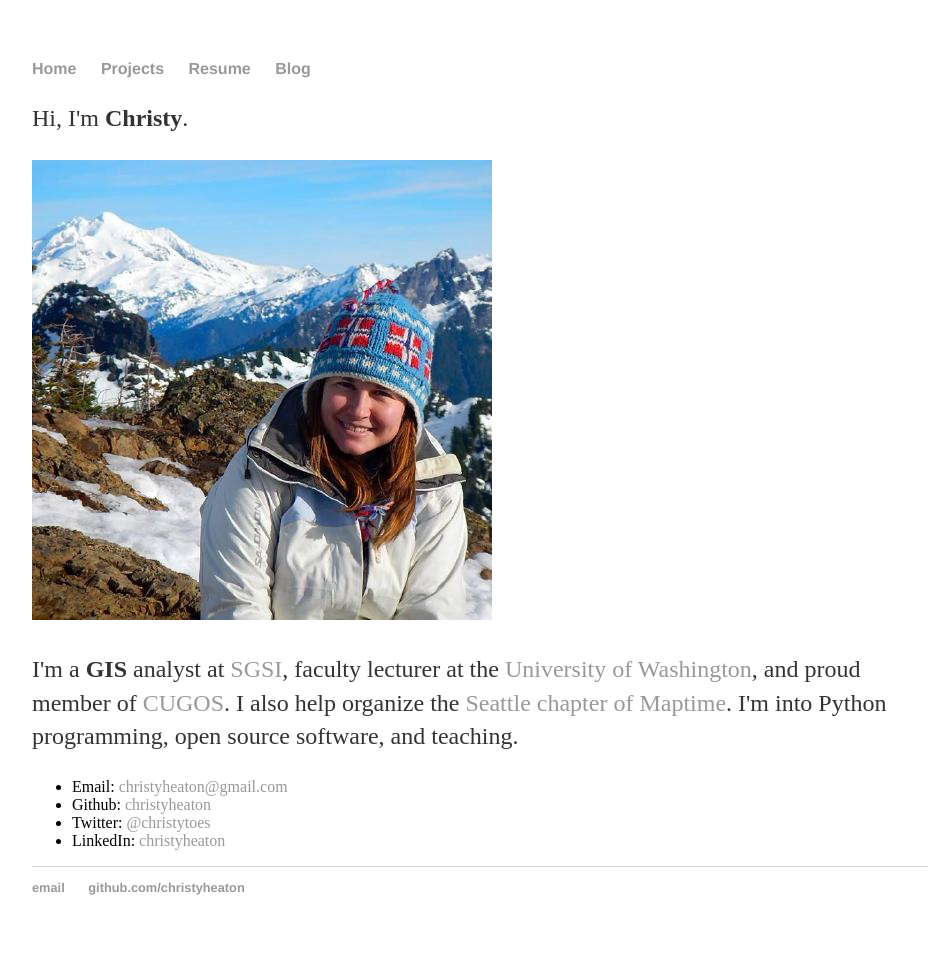
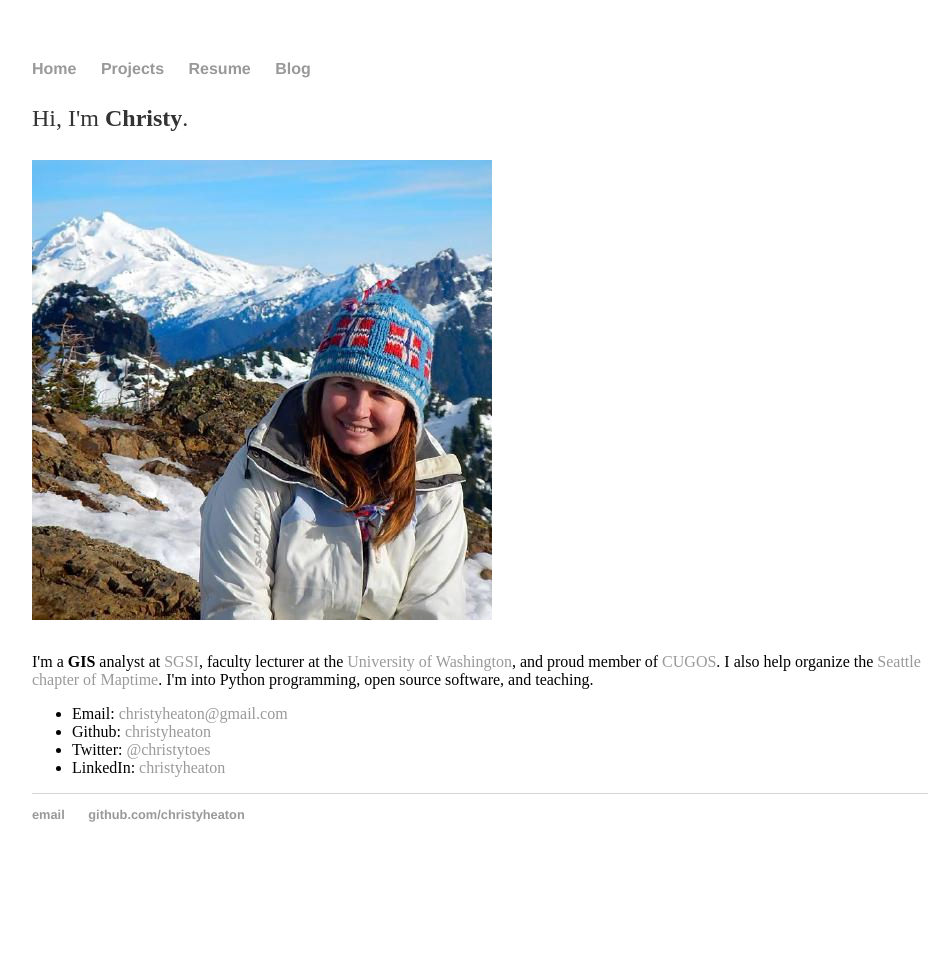
Before and after one commit to pythonchristy/pythonchristy.github.io, a Jekyll site: the page built from index.html, in a window 1280 px wide. Shown: the whole page, without its empty margins (160-1111 px from the left). Built offline with Jekyll 4.4.1, drawn with Linux system fonts in a browser that asks for light colours; after the commit the page ends 900 px from its top, so only the background shows below that.

```diff
--- a/index.html
+++ b/index.html
@@ -7,7 +7,7 @@ title: Christy Heaton
 
 <p><img src="/images/Heaton.jpg" alt="christy" /></p>
 
-<p>I'm a <strong>GIS</strong> analyst at <a href="http://www.sgsi.com">SGSI</a>, faculty lecturer at the <a href="http://www.gisonline.uw.edu/">University of Washington</a>, and proud member of <a href="http://cugos.org">CUGOS</a>. I also help organize the <a href="http://maptimesea.github.io/">Seattle chapter of Maptime</a>. I'm into Python programming, open source software, and teaching.</p>
+I'm a <strong>GIS</strong> analyst at <a href="http://www.sgsi.com">SGSI</a>, faculty lecturer at the <a href="http://www.gisonline.uw.edu/">University of Washington</a>, and proud member of <a href="http://cugos.org">CUGOS</a>. I also help organize the <a href="http://maptimesea.github.io/">Seattle chapter of Maptime</a>. I'm into Python programming, open source software, and teaching.
 
 <ul>
 <li>Email: <a href="mailto:christyheaton@gmail.com">christyheaton@gmail.com</a></li>
```
